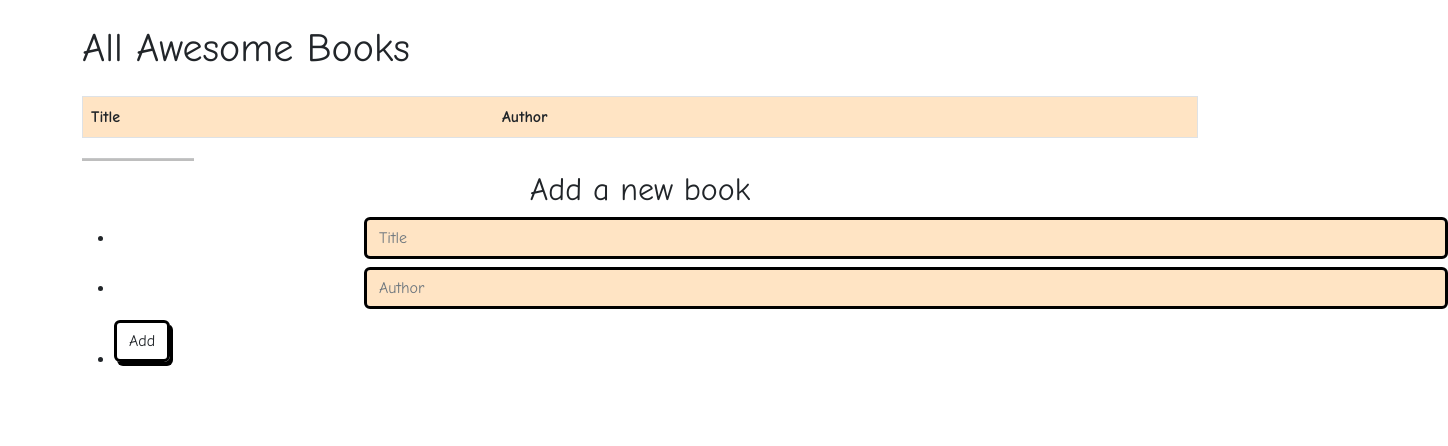
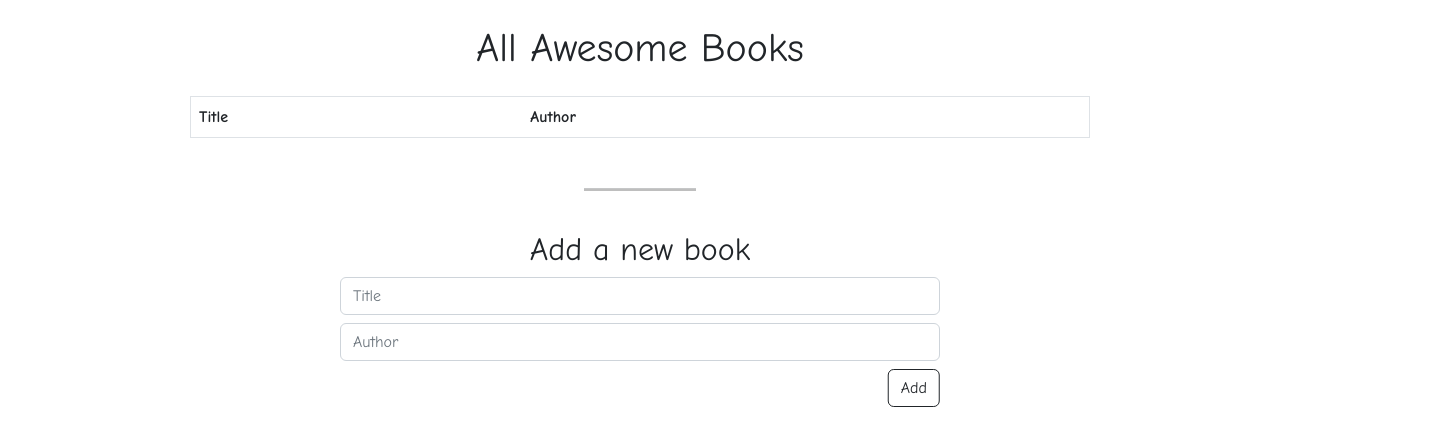
Before and after one commit to TechnoAndy/Awesome-books, a website: page index.html in a window 1280 px wide. Shown: the whole page, 1448 px wide, since content can reach past the window. Drawn offline with nearby package versions, Linux system fonts and the light colour scheme.

Commit message:
Refactore the webPage style

```diff
--- a/style.css
+++ b/style.css
@@ -1,57 +1,39 @@
-body {
-  font-family: 'Comic Neue', cursive;
+/* Reset */
+ul {
+  list-style-type: none;
+  padding: 0;
 }
 
+body {
+  font-family: "Comic Neue", cursive;
+}
+
+h1,
 h2 {
   text-align: center;
 }
 
-.tabs {
-  margin-left: 250px;
-  border: 3px solid black;
-  margin-bottom: 2px;
-  background-color: bisque;
+.line {
+  margin-top: 50px;
+  border-bottom: 2px solid black;
+  width: 10%;
+  margin-inline: auto;
 }
 
-#addBtn {
-  margin-left: 380px;
-  box-shadow: 3px 4px black;
-  border: 3px solid black;
-  margin-bottom: 40px;
+.table {
+  width: 900px;
+  max-width: 100%;
+  margin-inline: auto;
 }
 
-#addBtn:hover {
-  background-color: greenyellow;
+.form {
+  width: 600px;
+  max-width: 95%;
+  padding-left: 0;
 }
 
 .btn {
-  margin-left: 100px;
-  box-shadow: 3px 4px black;
-  border: 3px solid black;
-  margin-top: 3px;
+  position: relative;
+  left: 100%;
+  transform: translateX(-100%);
 }
-
-.btn:hover {
-  background-color: crimson;
-}
-
-.table {
-  border: 3px solid black;
-  margin: auto;
-  padding: 5px 8px 8px 5px;
-  background-color: bisque;
-}
-
-.line {
-  margin-top: 20px;
-  border-bottom: 2px solid black;
-  width: 10%;
-}
-
-.addNew {
-  margin-top: -30px;
-}
-
-td {
-  padding: 10px;
-}
```
